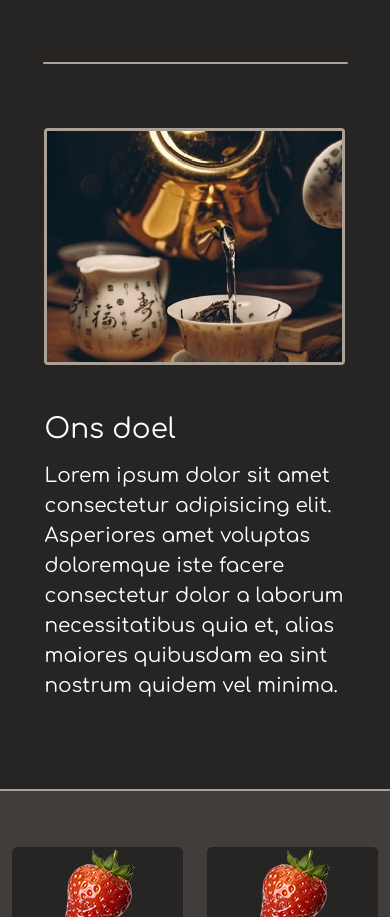
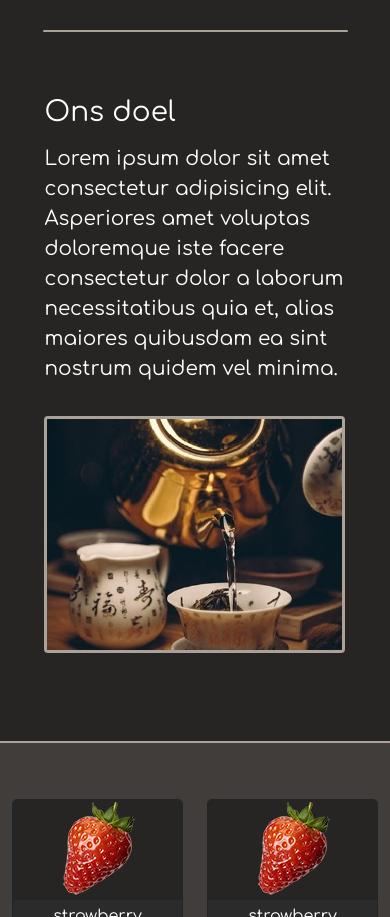
Before and after one commit to DevKing472/Vue-Shopify-Template, a Vue app: page / in a window 390 px wide. Shown: the part 1537-2454 px from the top of the page. Built offline with nearby package versions, Linux system fonts and the light colour scheme.

Commit message:
Update HomeMain.vue
更改 homemain 組件的順序，以手機格式在圖像之前顯示文本

Change the order of homemain components to display text before the image in mobile format

```diff
--- a/src/components/HomeMain.vue
+++ b/src/components/HomeMain.vue
@@ -1,7 +1,7 @@
 <template>
   <main id="main" class="container-fluid main-bg py-4">
     <div class="row py-5">
-      <div class="col-lg-5 offset-lg-2 mb-lg-0 col-10 offset-1 mb-5">
+      <div class="col-lg-5 offset-lg-2 mb-lg-0 col-10 offset-1 mb-3">
         <h1>Impressie</h1>
         <p>
           Lorem ipsum dolor sit amet consectetur adipisicing elit. Ipsum atque
@@ -16,10 +16,10 @@
     </div>
     <hr class="col-lg-8 offset-lg-2 col-10 offset-1" />
     <div class="row py-5">
-      <div class="col-lg-3 offset-lg-2 mb-lg-0 col-10 offset-1 mb-5">
+      <b-col class="col-lg-3 offset-lg-2 mb-lg-0 col-10 offset-1 mb-3 order-last order-md-1">
         <img src="../../non-code/thee2-home.jpg" width="100%" />
-      </div>
-      <div class="col-lg-5 offset-lg-0 col-10 offset-1">
+      </b-col>
+      <b-col class="col-lg-5 offset-lg-0 col-10 offset-1 order-first mb-3 order-md-2">
         <h1>Ons doel</h1>
         <p>
           Lorem ipsum dolor sit amet consectetur adipisicing elit. Asperiores
@@ -27,7 +27,7 @@
           necessitatibus quia et, alias maiores quibusdam ea sint nostrum quidem
           vel minima.
         </p>
-      </div>
+      </b-col>
     </div>
     <div id='collection-component-1622545848186'></div>
   </main>
```
